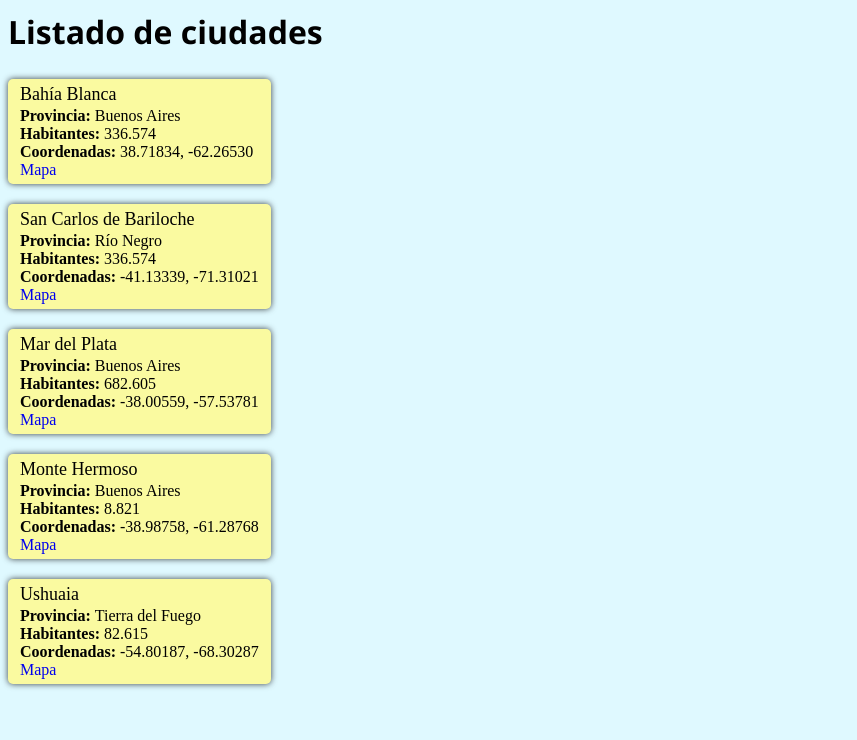
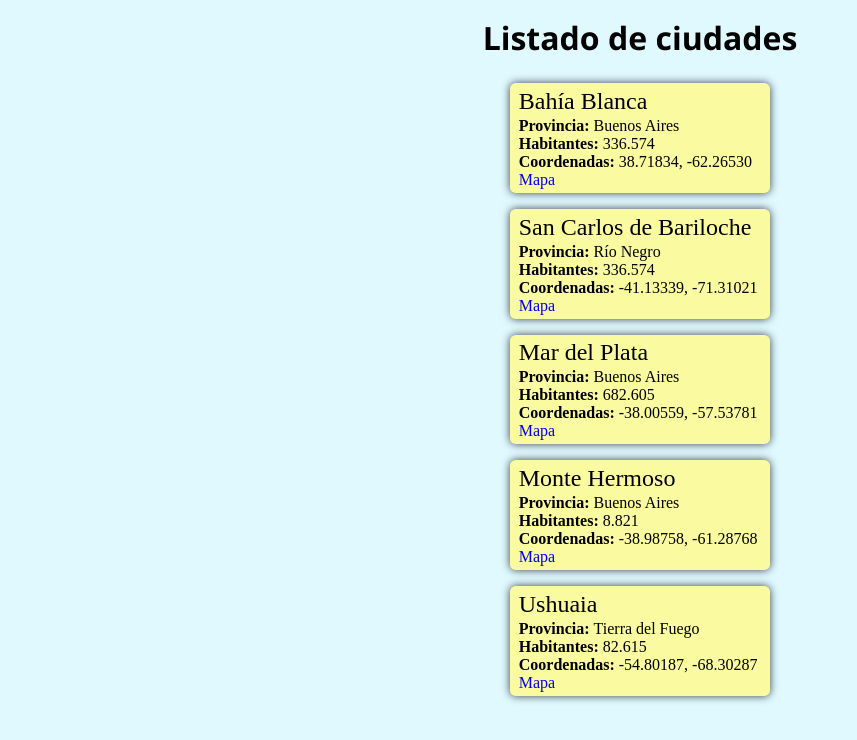
Before and after one commit to iaw-2024/leodreizzen-1-html-css, a plain HTML site: page listado/html_css/index.html in a window 1280 px wide. Shown: the whole page, without its empty margins (0-857 px from the left). Drawn offline with Linux system fonts and the light colour scheme.

Commit message:
Modificar diseño

```diff
--- a/listado/html_css/style.css
+++ b/listado/html_css/style.css
@@ -1,9 +1,13 @@
 body {
     background-color: rgb(223, 249, 255);
+    display: flex;
+    flex-direction: column;
+    align-items: center;
 }
 
+
 h1 {
-    margin: 10px 0;
+    margin: 1vh 0;
     font-family: 'Segoe UI', Tahoma, Geneva, Verdana, sans-serif;
     font-weight: 600;
 }
@@ -16,11 +20,11 @@ h1 {
 
 
 .item-listado {
-    box-shadow: 0px 0px 6px 0px rgba(0, 0, 0, 0.75);
-    border-radius: 5px;
-    margin-bottom: 20px;
+    box-shadow: 0 0 1vh 0 rgba(0, 0, 0, 0.75);
+    border-radius: 0.7vh;
+    margin-bottom: 2vh;
     background-color: rgb(250, 250, 160);
-    padding: 5px 12px 5px 12px;
+    padding: 0.6vh 1vw 0.5vh 0.7vw;
 }
 
 .item-listado a{
@@ -35,7 +39,7 @@ h1 {
 .item-listado h2 {
     font-weight: 500;
     margin: 0 0 2px 0;
-    font-size: 18px;
+    font-size: 1.5rem;
 }
 
 .item-listado strong {
```
